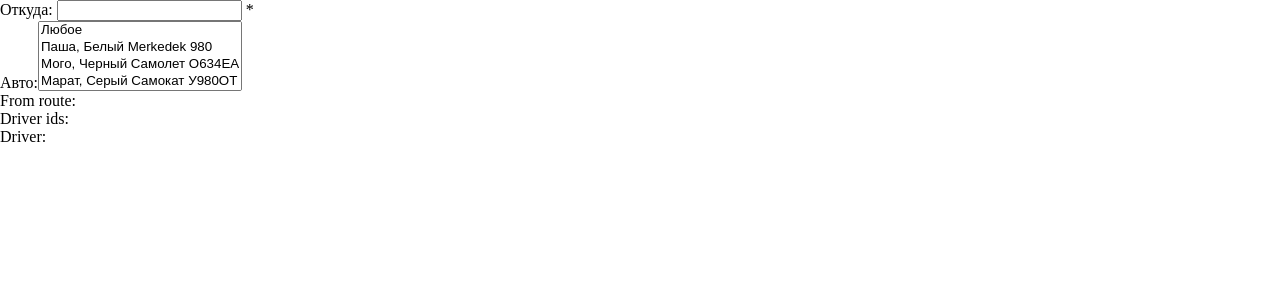
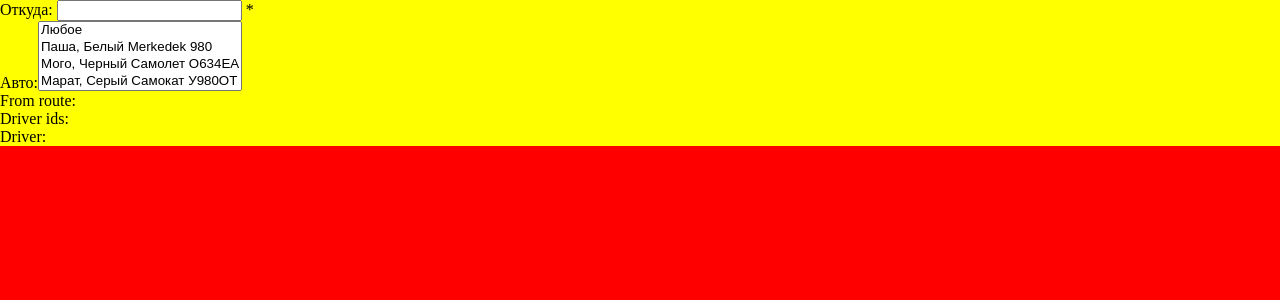
Before and after one commit to mansMS/taxi-front, a React (Vite) app: page / in a window 1280 px wide. Shown: the top 300 px of the page. Built offline with nearby package versions, Linux system fonts and the light colour scheme.

Commit message:
chore: attempt to create pwa 15

```diff
--- a/index.html
+++ b/index.html
@@ -3,16 +3,16 @@
 
 <head>
   <meta charset="UTF-8" />
-  <meta name="viewport" content="width=device-width, initial-scale=1.0, viewport-fir-cover" />
+  <meta name="viewport" content="width=device-width, initial-scale=1.0, viewport-fit=cover" />
+  <meta name="mobile-web-app-capable" content="yes" />
+  <meta name="apple-mobile-web-app-capable" content="yes" />
+  <meta name="apple-mobile-web-app-status-bar-style" content="black-translucent" />
   <title>Taxi</title>
   <link rel="manifest" href="/manifest.json">
   <link rel="icon" type="image/png" href="/favicon-96x96.png" sizes="96x96" />
   <link rel="icon" type="image/svg+xml" href="/favicon.svg" />
   <link rel="shortcut icon" href="/favicon.ico" />
   <link rel="apple-touch-icon" sizes="180x180" href="/apple-touch-icon.png" />
-  <meta name="mobile-web-app-capable" content="yes" />
-  <meta name="apple-mobile-web-app-capable" content="yes" />
-  <meta name="apple-mobile-web-app-status-bar-style" content="black-translucent" />
 </head>
 
 <body>
--- a/src/App.css
+++ b/src/App.css
@@ -40,3 +40,16 @@
 .read-the-docs {
   color: #888;
 } */
+
+.qwe {
+  width: 20px;
+  height: env(safe-area-inset-top);
+  position: fixed;
+  top: 0;
+  right: 0;
+}
+
+#root {
+  margin: 0;
+  background-color: yellow;
+}
--- a/src/App.jsx
+++ b/src/App.jsx
@@ -59,6 +59,7 @@
 
   return (
     <div>
+      <div className='qwe'></div>
       <div>
         <span >Откуда:</span> <input value={fromRoute} onChange={updateFromRoute} /> <span>*</span>
       </div>
--- a/src/index.css
+++ b/src/index.css
@@ -76,16 +76,19 @@
   padding: 10px;
 } */
 
-/* html {
-  min-height: calc(100% + env(safe-area-inset-top));
+html {
+  /* min-height: calc(100% + env(safe-area-inset-top)); */
+  background-color: red;
+  /*
   padding: env(safe-area-inset-top) env(safe-area-inset-right) env(safe-area-inset-bottom) env(safe-area-inset-left);
   background-attachment: fixed;
   background-image: url('/public/favicon-96x96.png');
   background-position: center;
   background-repeat: no-repeat;
-  background-size: cover;
-} */
+  background-size: cover; */
+}
 
 body {
   margin: 0;
+  background-color: blue;
 }
```
